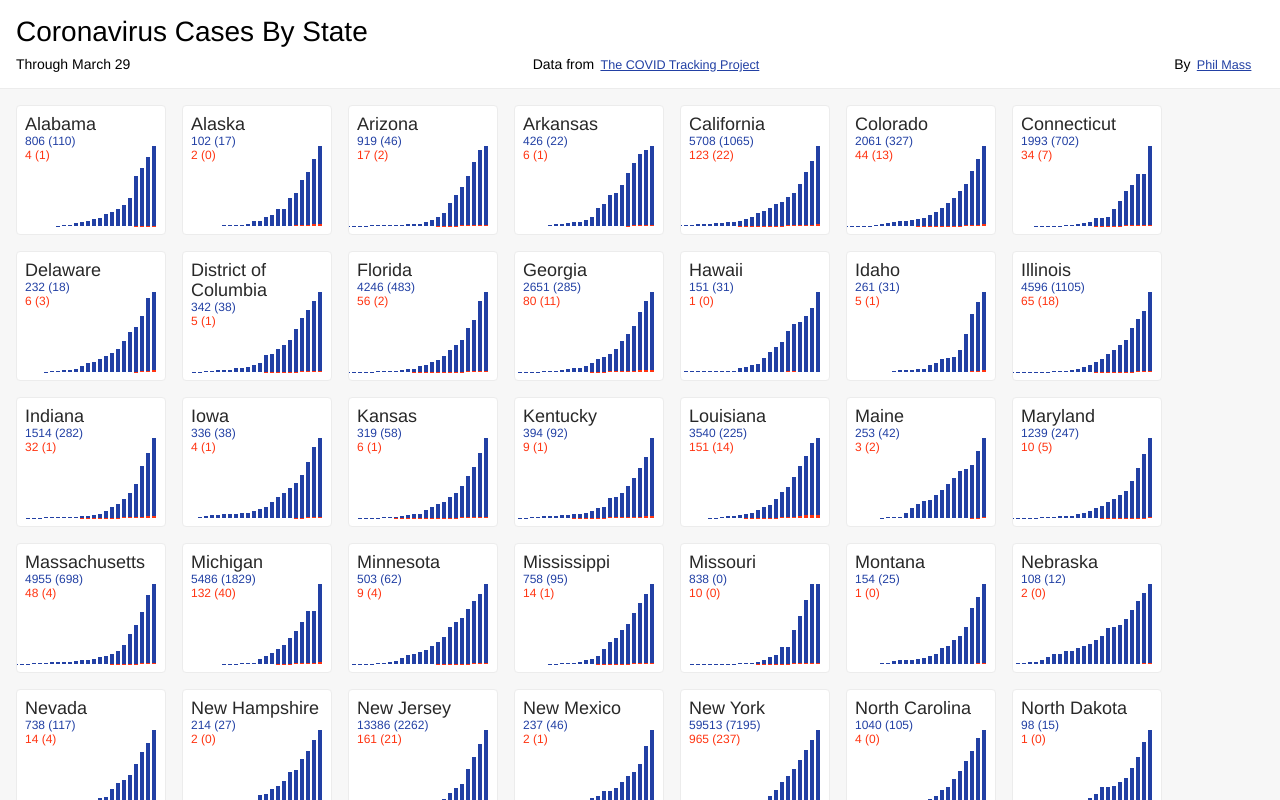
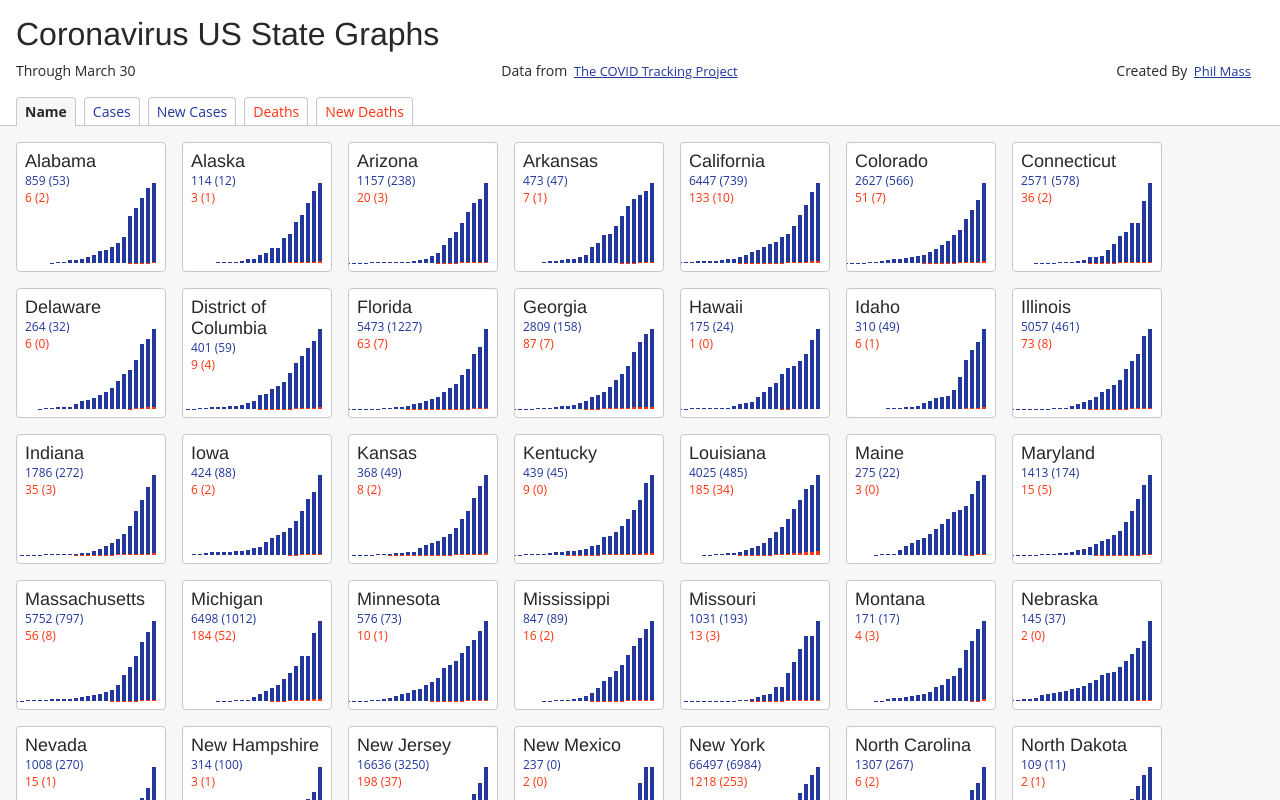
Before and after one commit to philrmass/corona-graphs, a React app: page / in a window 1280 px wide. Shown: the top 800 px of the page. Built offline with nearby package versions, Linux system fonts and the light colour scheme; the HTML template or start-up script is replaced by a standard one.

Commit message:
add tabs to select graph types

```diff
--- a/src/components/App.js
+++ b/src/components/App.js
@@ -8,11 +8,58 @@ import statesData from '../data/states.json';
 import styles from '../styles/App.module.css';
 
 function App() {
+  const sortTypes = ['Name', 'Cases', 'New Cases', 'Deaths', 'New Deaths'];
+  const typeClasses = {
+    Cases: 'positiveText',
+    'New Cases': 'positiveText',
+    Deaths: 'deathText',
+    'New Deaths': 'deathText',
+  };
   const [states, setStates] = useState(calculateMetadata(statesData));
+  const [sortedStates, setSortedStates] = useState(states);
   const [lastChecked] = useState(getLastChecked(statesData));
   const [graphState, setGraphState] = useState(null);
   const [graphKeys, setGraphKeys] = useState(['positive', 'death']);
   const [graphType, setGraphType] = useState('max');
+  const [sortType, setSortType] = useState(sortTypes[0]);
+
+  function setSort(type) {
+    setSortType(type);
+
+    let sortKey = '';
+    switch (type) {
+      case 'Cases':
+        setGraphKeys(['positive']);
+        setGraphType('max');
+        sortKey = 'positiveMax';
+        break;
+      case 'New Cases':
+        setGraphKeys(['positive']);
+        setGraphType('new');
+        sortKey = 'positiveNew';
+        break;
+      case 'Deaths':
+        setGraphKeys(['death']);
+        setGraphType('max');
+        sortKey = 'deathMax';
+        break;
+      case 'New Deaths':
+        setGraphKeys(['death']);
+        setGraphType('new');
+        sortKey = 'deathNew';
+        break;
+      default:
+        setGraphKeys(['positive', 'death']);
+        setGraphType('max');
+    }
+
+    if (sortKey) {
+      const byKey = (a, b) => b[sortKey] - a[sortKey];
+      setSortedStates([...states].sort(byKey));
+    } else {
+      setSortedStates(states);
+    }
+  }
 
   async function update() {
     const url = 'https://covidtracking.com/api/states/daily';
@@ -31,7 +78,7 @@ function App() {
     return (
       <li
         key={state.state}
-        className={styles.stateLink}
+        className={styles.state}
       >
         <MiniGraph
           state={state}
@@ -42,21 +89,31 @@ function App() {
     );
   }
 
+  const showGraph = Boolean(graphState);
+
   return (
     <div className={styles.page}>
       <Header
         lastChecked={lastChecked}
+        sortTypes={sortTypes}
+        sortType={sortType}
+        typeClasses={typeClasses}
+        setSortType={setSort}
         update={update}
       />
       <div className={styles.main}>
+        {!showGraph &&
         <ul className={styles.stateList}>
-          {states.map((state) => buildState(state))}
+          {sortedStates.map((state) => buildState(state))}
         </ul>
+        }
+        {showGraph &&
+          <Graph
+            state={graphState}
+            close={() => setGraphState(null)}
+          />
+        }
       </div>
-      <Graph
-        state={graphState}
-        close={() => setGraphState(null)}
-      />
     </div>
   );
 }
--- a/src/components/Graph.js
+++ b/src/components/Graph.js
@@ -6,10 +6,6 @@ function Graph({
   state,
   close,
 }) {
-  if (!state) {
-    return null;
-  }
-
   function getMax(days, key) {
     return days.reduce((max, day) => {
       const value = parseInt(day[key]);
@@ -34,7 +30,7 @@ function Graph({
     return (
       <li
         key={day.date}
-        className={styles.caseBar}
+        className={styles.bar}
         style={barStyle}
       >
       </li>
@@ -46,8 +42,8 @@ function Graph({
       className={styles.main}
       onClick={close}
     >
-      <div className={styles.title}>{state.stateName}</div>
-      <div className={styles.graphWrap}>
+      <div className={styles.box}>
+        <div className={styles.title}>{state.stateName}</div>
         {buildGraph(state.days)}
       </div>
     </div>
--- a/src/components/Header.js
+++ b/src/components/Header.js
@@ -2,18 +2,23 @@ import React from 'react';
 import PropTypes from 'prop-types';
 import styles from '../styles/Header.module.css';
 
-function Header({ lastChecked, update }) {
+function Header({
+  lastChecked,
+  sortTypes,
+  sortType,
+  typeClasses,
+  setSortType,
+  update,
+}) {
   function buildDate() {
-    const now = Date.now();
-    const hour = 1000 * 60 * 60;
-    const margin = 24 * hour;
+    const oneDay = 24 * 60 * 60 * 1000;
     const lastDate = new Date(lastChecked);
-    const nextUpdate = lastDate.getTime() + margin;
-    const canUpdate = now > nextUpdate;
+    const nextUpdate = lastDate.getTime() + oneDay;
+    const canUpdate = Date.now() > nextUpdate;
     const last = lastDate.toLocaleDateString(undefined, { month: 'long', day: 'numeric' });
 
     return (
-      <div className={styles.date}>
+      <div>
         {`Through ${last}`}
         {canUpdate &&
           <button className={styles.link} onClick={update}>Update</button>
@@ -22,10 +27,35 @@ function Header({ lastChecked, update }) {
     );
   }
 
+  function buildTabs() {
     return (
+      <ul className={styles.tabs}>
+        {sortTypes.map((type) => {
+          const selected = (type === sortType) ? styles.selected : '';
+          const typeClass = typeClasses[type] || '';
+          const tabClasses = `${styles.tab} ${selected} ${typeClass}`;
+          return (
+            <li
+              key={type}
+              className={tabClasses}
+            >
+              <button
+                onClick={() => setSortType(type)}
+              >
+                {type}
+              </button>
+            </li>
+          );
+        })}
+      </ul>
+    );
+  }
+
+  return (
+    <div>
       <div className={styles.main}>
-      <div className={styles.title}>
-        Coronavirus Cases By State
+        <div className={`title ${styles.title}`}>
+          Coronavirus US State Graphs
         </div>
         <div className={styles.subtitle}>
           {buildDate()}
@@ -34,18 +64,24 @@ function Header({ lastChecked, update }) {
               The COVID Tracking Project
             </a>
           </div>
-        <div>By
+          <div>Created By
             <a className={styles.link} href='https://www.linkedin.com/in/philmass/'>
               Phil Mass
             </a>
           </div>
         </div>
       </div>
+      {buildTabs()}
+    </div>
   );
 }
 
 Header.propTypes = {
   lastChecked: PropTypes.string.isRequired,
+  sortTypes: PropTypes.arrayOf(PropTypes.string).isRequired,
+  sortType: PropTypes.string.isRequired,
+  typeClasses: PropTypes.object.isRequired,
+  setSortType: PropTypes.func.isRequired,
   update: PropTypes.func.isRequired,
 };
 
--- a/src/components/MiniGraph.js
+++ b/src/components/MiniGraph.js
@@ -63,7 +63,7 @@ function MiniGraph({
   return (
     <div className={styles.main}>
       <div className={styles.titleBox}>
-        <div className={styles.title}>
+        <div className={`title ${styles.title}`}>
           {state.stateName}
         </div>
         <div className={styles.subtitle}>
--- a/src/index.css
+++ b/src/index.css
@@ -1,9 +1,29 @@
 :root {
   --bg-white: #ffffff;
-  --bg-light-gray: #f7f7f7;
-  --border: #ececec;
-  --blue: #2240a4;
+  --bg-gray: #f7f7f7;
+  --blue: #22389c;
   --red: #ff3411;
+  --text: #282828;
+  --border: 1px solid #c8c8c8;
+  --size-normal: 14px;
+  --size-link: 13px;
+  --size-title: 32px;
+  --size-graph-title: 28px;
+  --size-state: 18px;
+  --size-state-sub: 12px;
+  --padding-dbl: 32px;
+  --padding: 16px;
+  --padding-half: 8px;
+  --padding-qtr: 4px;
+  --radius: 4px;
+  --mini-width: 150px;
+  --mini-height: 130px;
+  --mini-graph: 80px;
+  --mini-bar: 4px;
+  --mini-margin: 1px;
+  --graph-height: 300px;
+  --graph-bar: 12px;
+  --graph-margin: 2px;
 }
 
 * {
@@ -12,9 +32,16 @@
 
 body {
   height: 100%;
+  padding: 0;
   margin: 0;
-  padding: 0;
-  font-family: "Helvetica", sans-serif;
+  background: var(--bg-gray);
+  color: var(--text);
+  font-family: "Open Sans", "Helvetica", sans-serif;
+  font-size: var(--size-normal);
+}
+
+.title {
+  font-family: "Raleway", "Helvetica", sans-serif;
 }
 
 .positive {
--- a/src/styles/App.module.css
+++ b/src/styles/App.module.css
@@ -3,9 +3,8 @@
 }
 
 .main {
-  padding: 8px;
-  background: var(--bg-light-gray);
-  color: #282828;
+  padding: var(--padding-half);
+  background: var(--bg-gray);
   overflow-y: scroll;
 }
 
@@ -14,7 +13,6 @@
   flex-wrap: wrap;
 }
 
-.stateLink {
-  cursor: pointer;
-  margin: 8px;
+.state {
+  margin: var(--padding-half);
 }
--- a/src/styles/Graph.module.css
+++ b/src/styles/Graph.module.css
@@ -1,30 +1,29 @@
 .main {
-  position: absolute;
-  top: 0;
-  left: 0;
   height: 100vh;
   width: 100%;
-  padding: 16px;
-  background: white;
-  color: #202020;
+  padding: var(--padding);
+}
+
+.box {
+  display: inline-block;
+  padding: var(--padding) var(--padding-dbl) var(--padding-dbl);
+  border: var(--border);
+  border-radius: var(--radius);
+  background: var(--bg-white);
 }
 
 .title {
-  font-size: 2em;
-  margin-bottom: 16px;
-}
-
-.graphWrap {
+  font-size: var(--size-graph-title);
 }
 
 .graph {
-  height: 300px;
+  height: var(--graph-height);
   display: flex;
   align-items: flex-end;
 }
 
-.caseBar {
-  width: 8px;
-  margin: 0 2px;
-  background: #228;
+.bar {
+  width: var(--graph-bar);
+  margin: 0 var(--graph-margin);
+  background: var(--blue);
 }
--- a/src/styles/Header.module.css
+++ b/src/styles/Header.module.css
@@ -1,23 +1,47 @@
 .main {
-  padding: 16px;
-  border-bottom: 1px solid var(--border);
-  font-size: 1.6em;
+  padding: var(--padding);
+  background: var(--bg-white);
 }
 
 .title {
-  font-size: 28px;
+  font-size: var(--size-title);
 }
 
 .subtitle {
-  margin-top: 8px;
-  font-size: 14px;
+  margin-top: var(--padding-half);
   display: flex;
   justify-content: space-between;
 }
 
 .link {
   margin: 0 1em 0 .5em;
-  font-size: 0.9em;
+  font-size: var(--size-link);
   color: var(--blue);
   text-decoration: underline;
 }
+
+.tabs {
+  padding: 0 var(--padding);
+  border-bottom: var(--border);
+  background: var(--bg-white);
+  display: flex;
+  align-items: flex-end;
+}
+
+.tab {
+  margin-right: var(--padding-half);
+  padding: var(--padding-qtr) var(--padding-half) var(--padding-qtr);
+  border-top: var(--border);
+  border-left: var(--border);
+  border-right: var(--border);
+  border-radius: var(--radius) var(--radius) 0 0;
+  font-size: 14px;
+}
+
+.selected {
+  position: relative;
+  bottom: -1px;
+  padding-bottom: calc(1px + var(--padding-qtr));
+  background: var(--bg-gray);
+  font-weight: bold;
+}
--- a/src/styles/MiniGraph.module.css
+++ b/src/styles/MiniGraph.module.css
@@ -1,11 +1,11 @@
 .main {
   position: relative;
-  background: white;
-  width: 150px;
-  height: 130px;
-  padding: 8px;
-  border: 1px solid var(--border);
-  border-radius: 4px;
+  width: var(--mini-width);
+  height: var(--mini-height);
+  padding: var(--padding-half);
+  border: var(--border);
+  border-radius: var(--radius);
+  background: var(--bg-white);
   display: flex;
   align-items: flex-end;
   justify-content: flex-end;
@@ -14,29 +14,28 @@
 
 .titleBox {
   position: absolute;
-  top: 8px;
-  left: 8px;
+  top: var(--padding-half);
+  left: var(--padding-half);
 }
 
 .title {
-  line-height: 20px;
-  font-size: 18px;
+  font-size: var(--size-state);
 }
 
 .subtitle {
-  font-size: 12px;
+  font-size: var(--size-state-sub);
 }
 
 .graph {
-  height: 80px;
+  height: var(--mini-graph);
   display: flex;
   align-items: flex-end;
 }
 
 .bar {
-  width: 4px;
+  width: var(--mini-bar);
   height: 100%;
-  margin: 0 1px;
+  margin: 0 var(--mini-margin);
   display: flex;
   flex-direction: column;
   justify-content: flex-end;
```
Also changed, not shown: src/data/states.json, 2 other files (tests, documents, lock files or other folders). Lines whose indentation alone changed are shown as unchanged.
